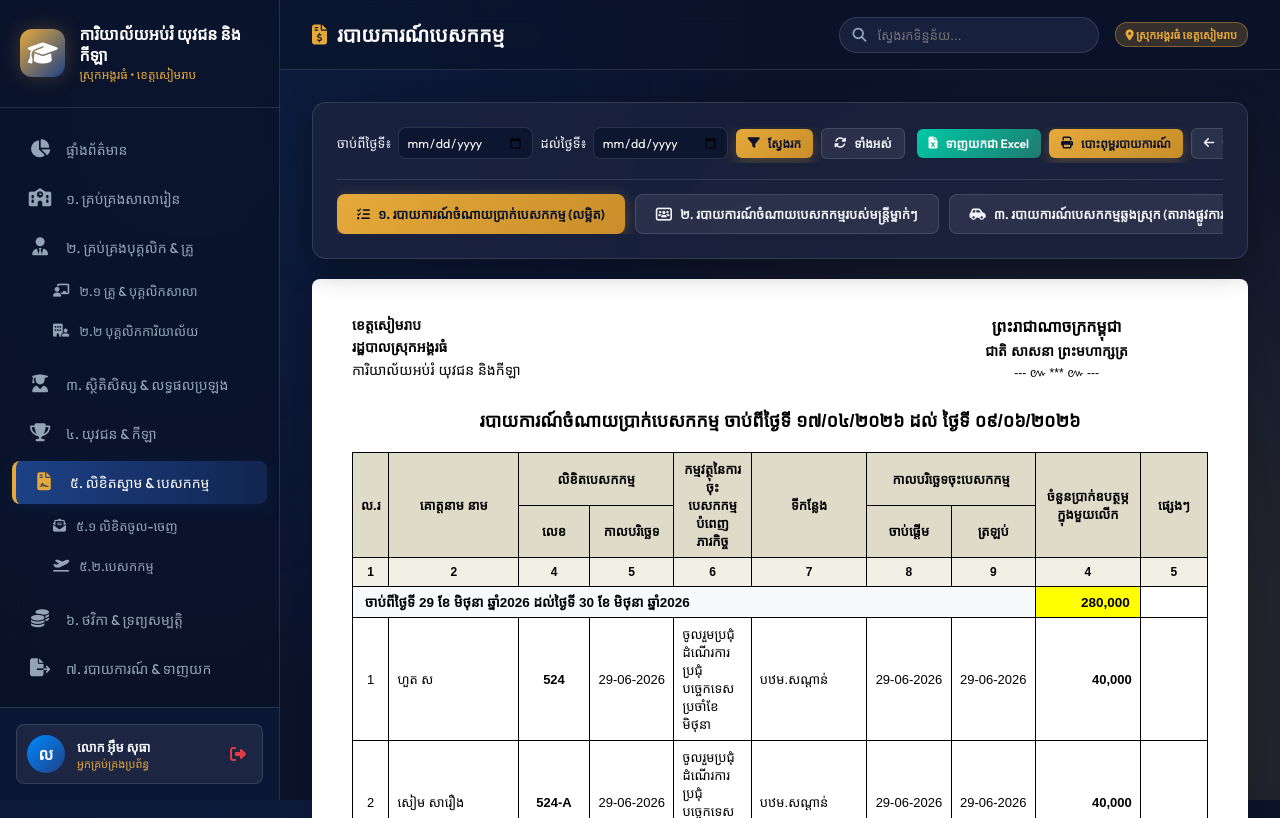
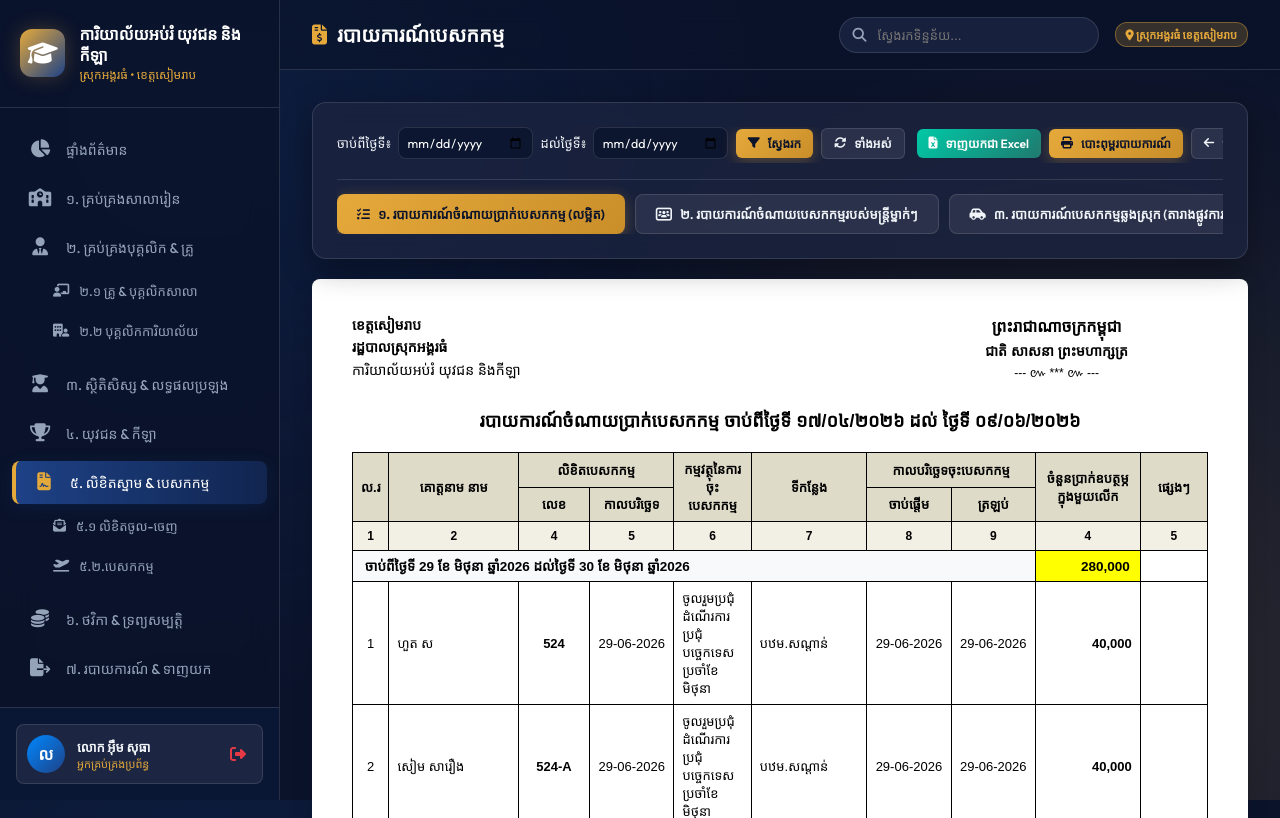
Before and after one commit to Phally-thok/angkorthom, a Flask app: page /documents/mission_report in a window 1280 px wide. Shown: the top 818 px of the page. Run offline with Flask 3, Linux system fonts and the light colour scheme; a user stored in the database is signed in; data comes from the database, SQL or seed files in the repository; some web fonts are replaced.

Commit message:
Change កម្មវត្ថុនៃការចុះបេសកកម្ម បំពេញភារកិច្ច to កម្មវត្ថុនៃការចុះបេសកកម្ម

```diff
--- a/templates/mission_expense_report.html
+++ b/templates/mission_expense_report.html
@@ -84,7 +84,7 @@
                 <th rowspan="2" style="width: 35px;">ល.រ</th>
                 <th rowspan="2" style="width: 140px;">គោត្តនាម នាម</th>
                 <th colspan="2">លិខិតបេសកកម្ម</th>
-                <th rowspan="2">កម្មវត្ថុនៃការចុះបេសកកម្ម បំពេញភារកិច្ច</th>
+                <th rowspan="2">កម្មវត្ថុនៃការចុះបេសកកម្ម</th>
                 <th rowspan="2" style="width: 120px;">ទីកន្លែង</th>
                 <th colspan="2">កាលបរិច្ឆេទចុះបេសកកម្ម</th>
                 <th rowspan="2" style="width: 110px;">ចំនួនប្រាក់ឧបត្ថម្ភ ក្នុងមួយលើក</th>
```
